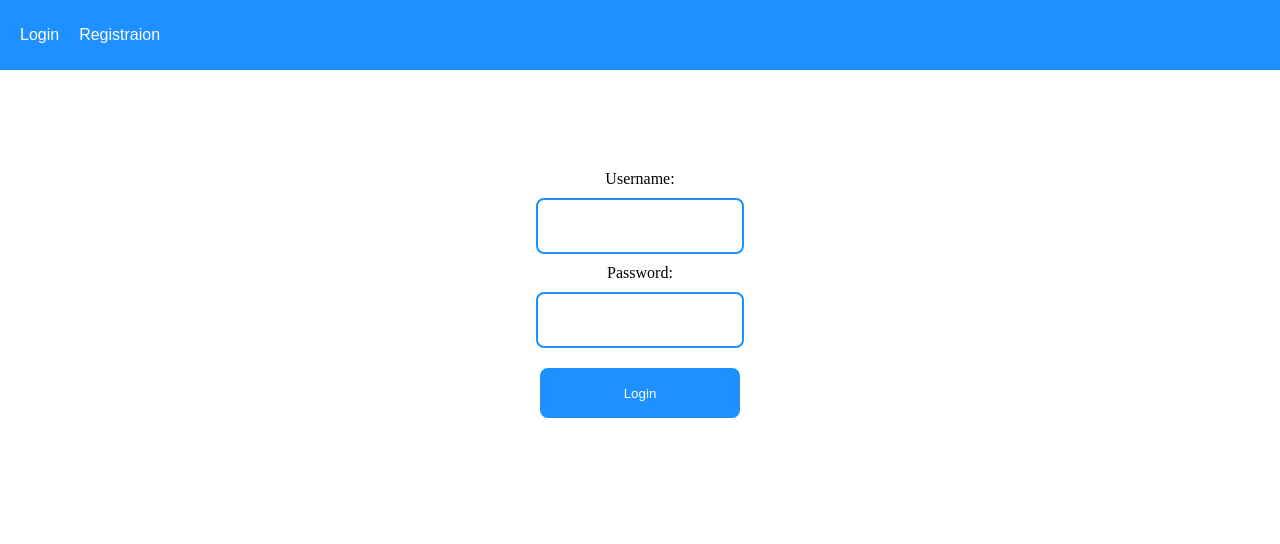
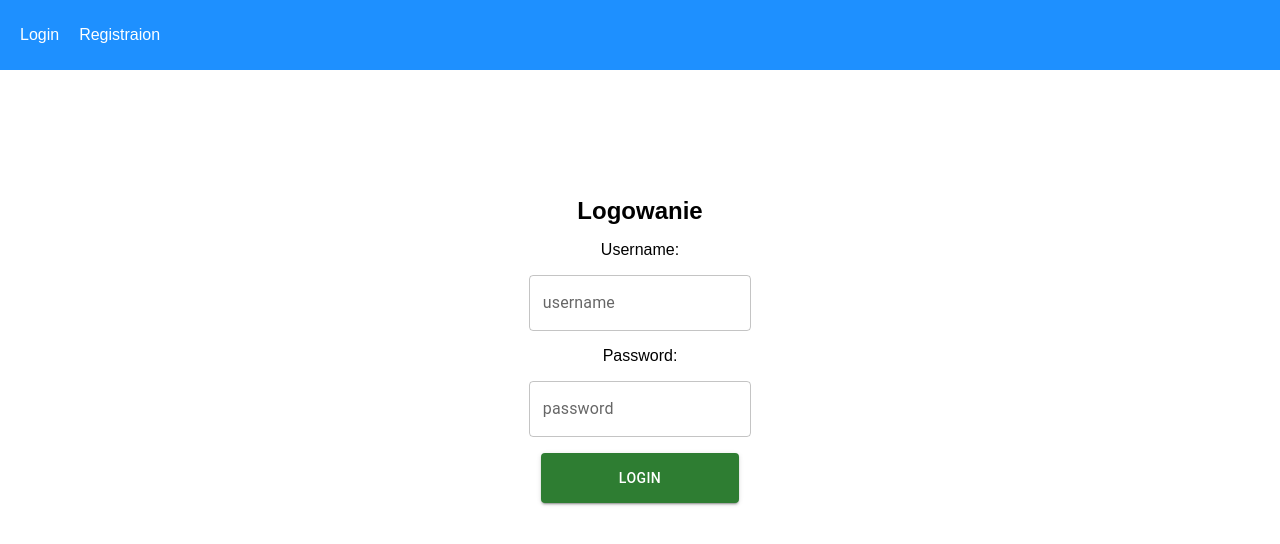
Before and after one commit to NorbertAll/ideaApp, a React (Create React App) app in the folder frontend/: page /login in a window 1280 px wide. Shown: the top 544 px of the page. Built offline with nearby package versions, Linux system fonts and the light colour scheme; no server answers.

Commit message:
upgrate visual frontend - add material-ui

```diff
--- a/frontend/src/App.css
+++ b/frontend/src/App.css
@@ -231,14 +231,9 @@ button {
   margin: 10px;
 }
 
-.loginContainer button {
-  background-color: dodgerblue;
-  color: white;
-}
 
-.loginContainer input {
-  border: 2px solid dodgerblue;
-}
+
+
 /* footer idea */
 .footer .username {
   flex: 50%;
--- a/frontend/src/App.js
+++ b/frontend/src/App.js
@@ -14,6 +14,8 @@ import { AuthContext } from './helpers/AuthContext';
 import { useEffect, useState } from 'react';
 import axios from 'axios';
 import PageNoteFound from './pages/PageNoteFound';
+import Button from '@mui/material/Button';
+
 
 function App() {
     const[authState, setAuthState]= useState({username: "", id:0, status:false});
@@ -56,7 +58,7 @@ function App() {
             <Link to="/">Strona Główna</Link>
               <div className='loggedInContainer' >
               <h1>{authState.username}</h1>
-              {authState.status &&<button onClick={logout}>Logout</button>}
+              {authState.status &&<Button color="error" onClick={logout}>Logout</Button>}
               </div></>
             )}
 
--- a/frontend/src/pages/CreateIdea.js
+++ b/frontend/src/pages/CreateIdea.js
@@ -1,5 +1,7 @@
 import React from 'react';
+import { LoadingButton } from '@mui/lab';
 import {Formik, Form, Field, ErrorMessage} from 'formik';
+import { Box, Link, TextField, Stack } from '@mui/material';
 import * as Yup from "yup";
 import axios from "axios";
 import { useNavigate } from "react-router-dom"
@@ -32,17 +34,17 @@ function CreateIdea() {
 
         <Formik initialValues={initialValues} onSubmit={onSubmit} validationSchema={validationSchema}>
 
-            <Form className="formContainer">
+            <Form  className="formContainer">
                 <h2>Stwórz nowy pomysł</h2>
                 <label>Pomysł:</label>
                 <ErrorMessage name="title" component="span" />
-                <Field id="inputCreteIdea" name="title" placeholder="Title"/>
-
+                <Field as={TextField} id="inputCreteIdea" label="Pomysł" name="title" placeholder="Title"/>
+                <br/>
                 <label>Opis Pomysłu:</label>
                 <ErrorMessage name="ideaText" component="span" />
-                <Field id="inputCreteIdea" name="ideaText" placeholder="Idea"/>
+                <Field as={TextField} id="inputCreteIdea" label="Opis pomysłu" name="ideaText" placeholder="Idea"/>
 
-                <button type='submit'>Stwórz</button>
+                <button  type='submit'>Stwórz</button>
             </Form>
 
         </Formik>
--- a/frontend/src/pages/Login.js
+++ b/frontend/src/pages/Login.js
@@ -2,6 +2,8 @@ import axios from "axios";
 import React, { useContext, useState } from "react";
 import { useNavigate } from "react-router-dom"
 import { AuthContext } from "../helpers/AuthContext";
+import { Box, Link, TextField, Stack } from '@mui/material';
+import Button from '@mui/material/Button';
 
 const Login = () => {
     const [username, setUsername]=useState("");
@@ -24,13 +26,25 @@ const Login = () => {
         });
     }
   return (
-    <div className="loginContainer">
+    <Box
+    className="createForm"
+    component="form"
+    sx={{
+      '& > :not(style)': { m: 1, width: '25ch' },
+      display: 'flex',
+        flexDirection: 'column',
+    }}
+    noValidate
+
+    autoComplete="off"
+  >
+    <h2>Logowanie</h2>
         <label>Username:</label>
-        <input type="text" onChange={(event)=>{setUsername(event.target.value);}}/>
+        <TextField type="text" label="username" onChange={(event)=>{setUsername(event.target.value);}}/>
         <label>Password:</label>
-        <input type="password" onChange={(event)=>{setPassword(event.target.value);}}/>
-        <button onClick={login}>Login</button>
-    </div>
+        <TextField type="password" label="password" onChange={(event)=>{setPassword(event.target.value);}}/>
+        <Button variant="contained" color="success" onClick={login}>Login</Button>
+    </Box>
 
   );
 };
--- a/frontend/src/pages/Registration.js
+++ b/frontend/src/pages/Registration.js
@@ -3,6 +3,7 @@ import {Formik, Form, Field, ErrorMessage} from 'formik';
 import * as Yup from "yup";
 import axios from "axios";
 import { useNavigate } from "react-router-dom"
+import { Box, Link, TextField, Stack } from '@mui/material';
 
 const Registration = () => {
     const initialValues = {
@@ -40,15 +41,16 @@ const Registration = () => {
             <h2>Registration</h2>
             <label>Username:</label>
             <ErrorMessage name="username" component="span" />
-            <Field id="username" name="username" placeholder="Username"/>
-
+            <Field as={TextField} id="username" label="username" name="username" placeholder="Username"/>
+            <br/>
             <label>Password:</label>
             <ErrorMessage name="password" component="span" />
-            <Field id="password" name="password" type="password" placeholder="password"/  >
-
+            <Field as={TextField} id="password" label="password" name="password" type="password" placeholder="password"/  >
+            <br/>
             <label>Confirm Password:</label>
             <ErrorMessage name="password_confirm" component="span" />
-            <Field id="password_confirm" name="password_confirm" type="password" placeholder="Confirm Password"/>
+            <Field as={TextField} id="password_confirm" label="confirm password" name="password_confirm" type="password" placeholder="Confirm Password"/>
+            <br/>
             <button type='submit'>Registration</button>
         </Form>
 
```
